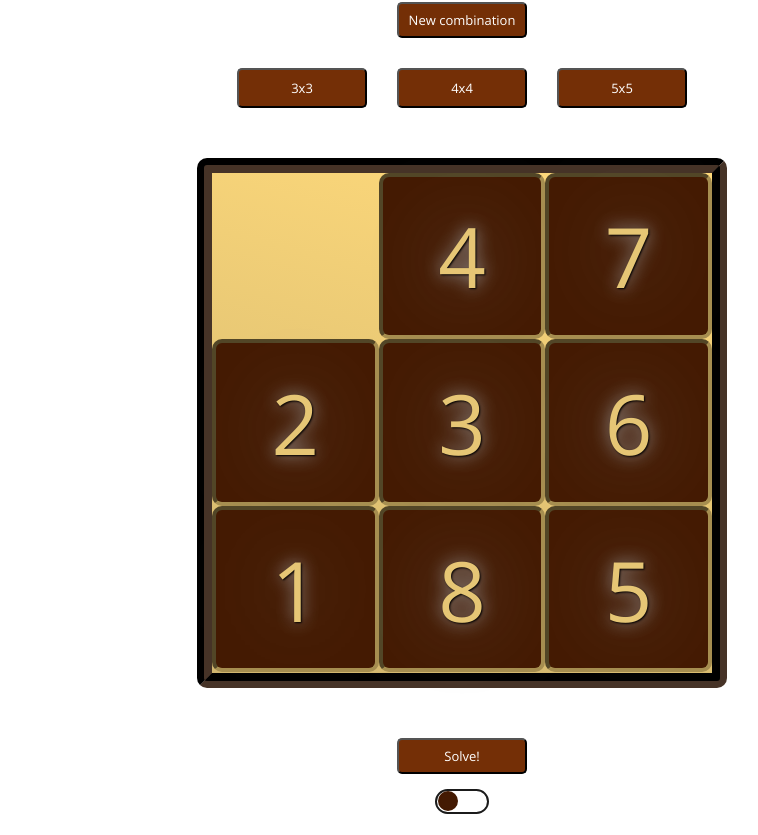
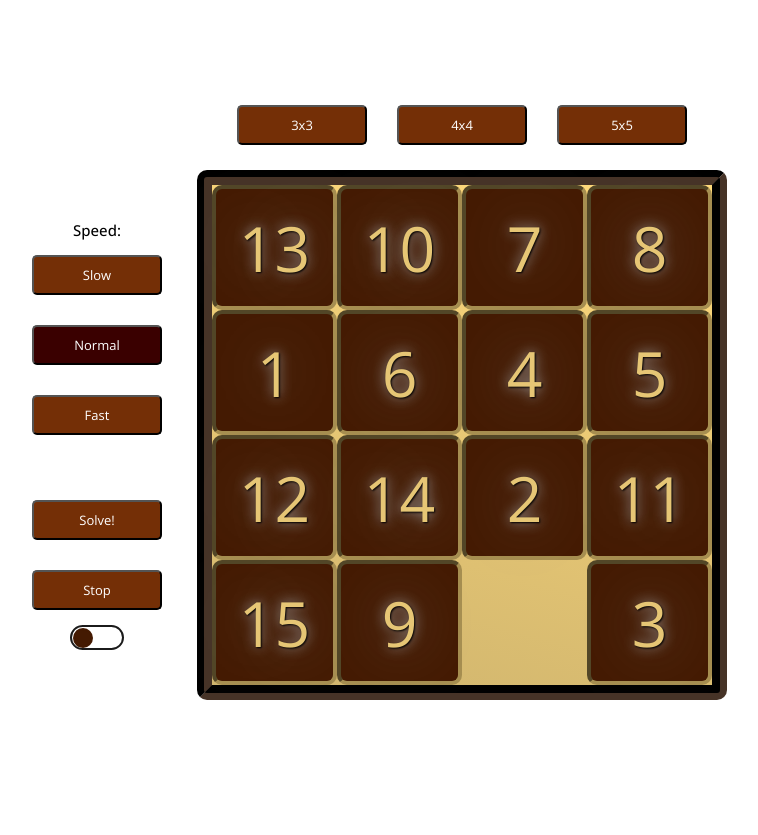
Before and after one commit to alchrist42/n-puzzle, a Django app: page / in a window 1280 px wide. Shown: the whole page, without its empty margins (178-936 px from the left). Before the commit the page ends 814 px from the top, so only its background shows below. Run offline with Django 4.2, Linux system fonts and the light colour scheme; some libraries are stand-ins or nearby versions.

Commit message:
have to work

```diff
--- a/webapp/static/webapp/index.js
+++ b/webapp/static/webapp/index.js
@@ -1,6 +1,6 @@
 const state = {
     currentCombination: [],
-    currentFieldSize: 3,
+    currentFieldSize: 4,
     animationSpeed: 200,
     currentTimers: [],
     currentRenderTimers: [],
@@ -17,9 +17,8 @@ function createItem(width, num) {
         div.innerHTML += num
         if (state.isEpilepticModeEnabled) {
             div.style.backgroundColor = `#${Math.floor(Math.random()*1670)}`
-            document.getElementById("checkBoxDot").style.backgroundColor = `#${Math.floor(Math.random()*1675)}`
+            document.getElementById('checkBoxDot').style.backgroundColor = `#${Math.floor(Math.random()*1675)}`
         }
-
     }
     div.style.width = `${width}%`
     div.style.height = `${width}%`
@@ -28,13 +27,17 @@ function createItem(width, num) {
     return div
 }
 
+function clearChildElements(element) {
+    let child = element.lastElementChild
+    while (child) {
+        element.removeChild(child)
+        child = element.lastElementChild
+    }
+}
+
 function renderField() {
     const field = document.getElementById('field')
-    let child = field.lastElementChild
-    while (child) {
-        field.removeChild(child)
-        child = field.lastElementChild
-    }
+    clearChildElements(field)
     const itemSize = 100 / state.currentCombination[0].length
     const arr = []
     state.currentCombination.map(item => item.map(it => arr.push(it)))
@@ -133,30 +136,46 @@ function swapElement(id, cur, dest) {
     renderField(state.currentCombination)
     if (state.disableButtons)
         state.disableButtons = state.currentCombination.join('') !== state.solution.join('')
+    state.currentCombination.join('') === state.solution.join('') ? state.solution = [] : 0
 }
 
-function toggleLoaders() {
-    const loaders = document.getElementsByClassName("lds-ripple")
-    const areVisible = loaders[0].style.display === "inline-block"
-    loaders[0].style.display = areVisible ? 'none' : "inline-block"
-    loaders[1].style.display = areVisible ? 'none' : "inline-block"
+function toggleLoader() {
+    const div = document.getElementById('rightSide')
+    clearChildElements(div)
+    const loader = document.createElement('div')
+    loader.className = 'lds-ripple'
+    const loaderChildren = [document.createElement('div'), document.createElement('div')]
+    loaderChildren.map(child => loader.appendChild(child))
+    div.appendChild(loader)
+}
+
+function createParagraphs(data, element) {
+    data.map(item => {
+        const par = document.createElement('p')
+        par.innerHTML = `${item[0]}: ${item[1]}`
+        element.appendChild(par)
+    })
 }
 
 function visualizeSolution(solution) {
+    const div =  document.getElementById('rightSide')
+    clearChildElements(div)
     const parsed = JSON.parse(solution)
-    const checks = parsed.checks
-    const koof = parsed.koof
-    const cache_len = parsed.cache_len
-    const queue_len = parsed.queue_len
-    const spend_time = parsed.spend_time
+    const data = [
+        ['Coefficient         ', parsed.koof],
+        ['Checks              ', parsed.checks],
+        ['Cache length        ', parsed.cache_len],
+        ['Queue length        ', parsed.queue_len],
+        ['Time to get solution', parsed.spend_time],
+        ['Moves               ', parsed.moves.length]]
+    createParagraphs(data, div)
 }
 
 const listenerSolve = async function () {
     if (!state.disableButtons && state.currentCombination.join('') !== state.solution.join('')) {
-        toggleLoaders()
+        toggleLoader()
         const solution = await getSolution(state.currentCombination)
         visualizeSolution(solution)
-        toggleLoaders()
         state.disableButtons = true
         const moves = JSON.parse(solution).moves
         const distance = 500 / state.currentFieldSize
@@ -172,10 +191,29 @@ const listenerSolve = async function () {
     }
 }
 
+
+function listenerStop() {
+    for (let timer of state.currentTimers)
+        clearInterval(timer)
+    for (let timer of state.currentRenderTimers)
+        clearInterval(timer)
+    state.disableButtons = false
+}
+
 const listenerSize = function (size) {
     if (!state.disableButtons) {
+        clearChildElements(document.getElementById('rightSide'))
         state.currentFieldSize = size
         refreshField()
+    }
+}
+
+function listenerSpeed(speed) {
+    if (!state.disableButtons) {
+        for (let i = 1; i < 4; i++)
+            document.getElementById(`speed${i}`).style.backgroundColor = '#742f06'
+        state.animationSpeed = speed === 1 ? 1000 : speed === 2 ? 400 : 100
+        document.getElementById(`speed${speed}`).style.backgroundColor = '#3a0000'
     }
 }
 
@@ -190,7 +228,7 @@ const getNewPuzzle = async (size) => {
 
 
 function epilepticMode() {
-    const checkBoxDot = document.getElementById("checkBoxDot")
+    const checkBoxDot = document.getElementById('checkBoxDot')
     if (state.isEpilepticModeEnabled) {
         checkBoxDot.style.left = '0px'
         checkBoxDot.style.right = '28px'
@@ -205,14 +243,16 @@ function epilepticMode() {
 }
 
 window.onload = function () {
-    const buttonNewCombination = document.getElementById('btnNew')
     const buttonSolve = document.getElementById('btnSolve')
-    const checkBox = document.getElementById("checkBox")
+    const buttonStop = document.getElementById('btnStop')
+    const checkBox = document.getElementById('checkBox')
 
     buttonSolve.addEventListener('click', listenerSolve)
-    buttonNewCombination.addEventListener('click', refreshField)
+    buttonStop.addEventListener('click', listenerStop)
     checkBox.addEventListener('click', epilepticMode)
     for (let i = 3; i < 6; i++) //TODO Если нужна кнопка 6 на 6 включаешь коммент в index.html и тут итерируешься до 7
         document.getElementById(`${i}x${i}`).addEventListener('click', () => {listenerSize(i)})
+    for (let i = 1; i < 4; i++)
+        document.getElementById(`speed${i}`).addEventListener('click', () => {listenerSpeed(i)})
     refreshField()
 }
--- a/webapp/static/webapp/style.css
+++ b/webapp/static/webapp/style.css
@@ -1,5 +1,4 @@
-@import url('https://fonts.googleapis.com/css2?family=Open+Sans:wght@300&display=swap');
-
+@import url('https://fonts.googleapis.com/css2?family=Open+Sans:wght@300;500&display=swap');
 * {
     padding: 0;
     margin: 0;
@@ -13,14 +12,34 @@ button {
     background: #742f06;
     color: white;
     font-family: 'Open Sans', sans-serif;
+    font-weight: 300;
     font-size: 13px;
     border-radius: 5px;
     margin: 15px;
     padding: 7px;
 }
 
+p {
+    width: 200px;
+    height: 20px;
+    font-family: 'Open Sans', sans-serif;
+    font-weight: 500;
+    font-size: 15px;
+    display: flex;
+    justify-content: center;
+}
+
+#btnSolve {
+    margin-top: 50px
+}
+
+#speed2 {
+    background-color: #3a0000;
+}
+
 .mainContainer {
     display: flex;
+    height: 100vh;
     flex-direction: column;
     justify-content: center;
     align-items: center;
@@ -83,7 +102,7 @@ button {
     display: flex;
     align-items: center;
     justify-content: center;
-    height: 600px;
+    height: 550px;
 }
 
 .horizontalContainer {
@@ -91,6 +110,13 @@ button {
     display: flex;
     align-items: center;
     justify-content: center;
+}
+.verticalContainer {
+    display: flex;
+    flex-direction: column;
+    align-items: center;
+    justify-content: center;
+    width: 200px;
 }
 
 .item {
@@ -104,12 +130,8 @@ button {
     align-items: center;
     color: #e6c675;
     font-family: 'Open Sans', sans-serif;
+    font-weight: 300;
     text-shadow: 1px 1px 2px #030000, 0 0 1em #818181, 0 0 0.2em #9b9b9b;
-}
-
-.dropdown {
-    width: 130px;
-    height: 90px;
 }
 
 #leftSide, #rightSide {
@@ -117,6 +139,13 @@ button {
     display: flex;
     justify-content: center;
     align-items: center;
+    flex-direction: column;
+}
+
+#rightSide p {
+    display: flex;
+    justify-content: flex-start;
+    padding-left: 50px;
 }
 
 /**LOADER**/
@@ -124,7 +153,7 @@ button {
     position: relative;
     width: 80px;
     height: 80px;
-    display: none;
+    /*display: none;*/
 }
 .lds-ripple div {
     position: absolute;
--- a/webapp/templates/webapp/index.html
+++ b/webapp/templates/webapp/index.html
@@ -6,37 +6,35 @@
     <meta charset="UTF-8">
     <title>Пятнашки</title>
     <link rel="stylesheet" href="{% static 'webapp/style.css' %}">
+    <link rel="icon" href="{% static 'webapp/assets/icon.png' %}">
     <script type="module" src="{% static 'webapp/index.js' %}"></script>
     <script type="module" src="{% static 'webapp/get_new_puzzle.js' %}"></script>
     <script src="https://js.cx/libs/animate.js"></script>
 </head>
 <body>
 <div class="mainContainer">
-    <button id="btnNew">New combination</button>
     <div id="buttons" class="horizontalContainer">
         <button id="3x3">3x3</button>
         <button id="4x4">4x4</button>
         <button id="5x5">5x5</button>
-        <!--        <button id="6x6">6x6</button>-->
+        <!--                <button id="6x6">6x6</button>-->
     </div>
     <div id="largeContainer">
         <div id="leftSide">
-            <div class="lds-ripple">
-                <div></div>
-                <div></div>
+            <div id="speed" class="verticalContainer">
+                <p>Speed:</p>
+                <button id="speed1">Slow</button>
+                <button id="speed2">Normal</button>
+                <button id="speed3">Fast</button>
+                <button id="btnSolve">Solve!</button>
+                <button id="btnStop">Stop</button>
+                <div id="checkBox">
+                    <div id="checkBoxDot"></div>
+                </div>
             </div>
         </div>
         <div id="field"></div>
-        <div id="rightSide">
-            <div class="lds-ripple">
-                <div></div>
-                <div></div>
-            </div>
-        </div>
-    </div>
-    <button id="btnSolve">Solve!</button>
-    <div id="checkBox">
-        <div id="checkBoxDot"></div>
+        <div id="rightSide"></div>
     </div>
 </div>
 </body>
```
Also changed, not shown: webapp/static/webapp/assets/icon.png (added).
